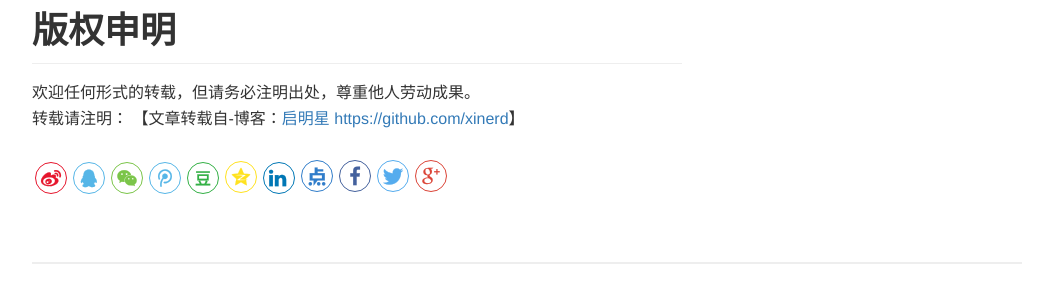
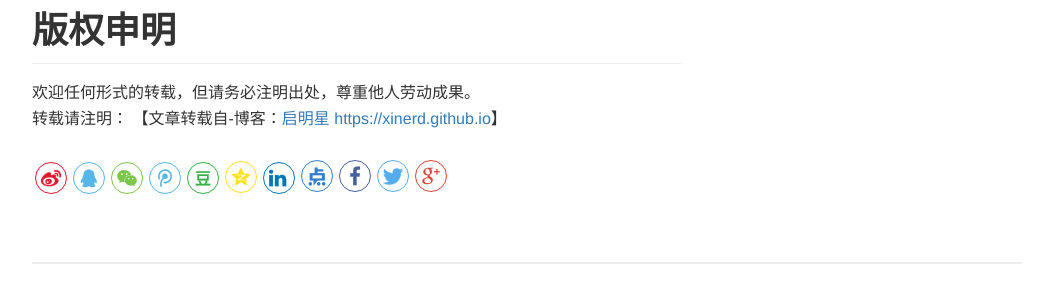
Before and after one commit to RajDkJangam/xinerd.github.io, a Jekyll site: the page built from _posts/2016/2016-11-04-House-Robber.md, in a window 1280 px wide and 900 px high, scrolled down 2786 px. Shown: the part 556-856 px from the top of the window, without its empty margins (113-1166 px from the left). Built offline with Jekyll 4.4.1, drawn with Linux system fonts in a browser that asks for light colours; comment, search, counter and statistics services are not loaded.

Commit message:
Updated config url

```diff
--- a/_config.yml
+++ b/_config.yml
@@ -10,7 +10,7 @@
 #   Site Settings  #
 # ---------------- #
 baseurl:
-url: https://github.com/xinerd # the base hostname & protocol for your site
+url: https://xinerd.github.io # the base hostname & protocol for your site
 date_format: "ordinal"
 title: 启明星
 subtitle: "算法，数据结构"
```
